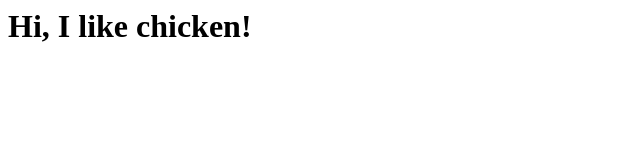
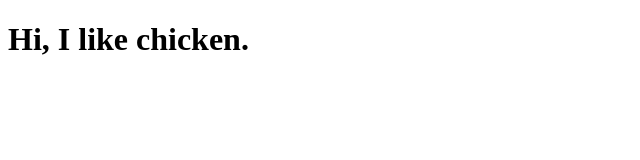
Before and after one commit to JulianGHill/JulianGHill.github.io, a plain HTML site: page index.html in a window 1280 px wide. Shown: the whole page, without its empty margins (0-640 px from the left). Drawn offline with Linux system fonts and the light colour scheme.

Commit message:
Update index.html

```diff
--- a/index.html
+++ b/index.html
@@ -1,5 +1,11 @@
- <html>
-  <body>
-    <h1> Hi, I like chicken!</h1>
-   </body>
-  </html>
+<!DOCTYPE html>
+<html>
+<head>
+<title>Title of the document</title>
+</head>
+
+<body>
+ <h1> Hi, I like chicken. </h1>
+</body>
+
+</html>
```
